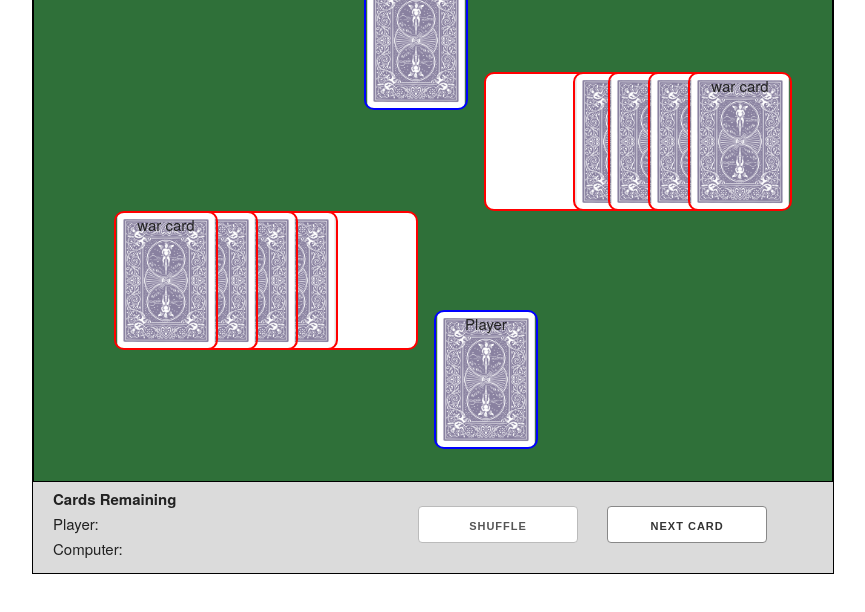
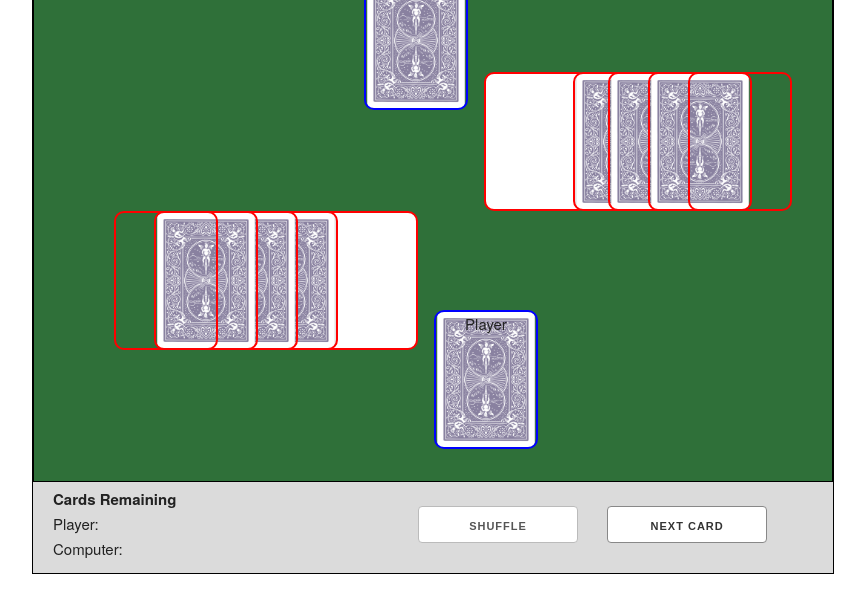
Before and after one commit to acho224/wdi-purple-rain-project1, a plain HTML site: page index.html in a window 1280 px wide. Both pictures are taken after a click on the button "NEXT CARD". Shown: the part 128-740 px from the top of the page, without its empty margins (207-1072 px from the left). Drawn offline with nearby package versions, Linux system fonts and the light colour scheme.

Commit message:
Final draft of Project

```diff
--- a/index.html
+++ b/index.html
@@ -23,7 +23,7 @@
               <li class="tiecard card"></li>
               <li id="comptiecard2" class="tiecard card"></li>
               <li id="comptiecard3" class="tiecard card"></li>
-              <li id="compwarcard" class="tiecard card">war card</li>
+              <li id="compwarcard" class="tiecard card"></li>
             </ul>
           </div>
         </div>
@@ -35,7 +35,7 @@
               <li id="playertiecard1" class="tiecard card"></li>
               <li id="playertiecard2" class="tiecard card"></li>
               <li id="playertiecard3" class="tiecard card"></li>
-              <li id="playerwarcard" class="tiecard card">war card</li>
+              <li id="playerwarcard" class="tiecard card"></li>
             </ul>
           </div>
         </div>
--- a/script.js
+++ b/script.js
@@ -62,6 +62,9 @@ function compareCards(){
   } else {
     return tiebreaker(pCard,cCard);
   };
+
+checkRemaining();
+
   console.log("Player Remaining: "+ playerRemaining, " Computer Remaining: "+ compRemaining)
   console.log(compCards);
   console.log(playerCards);
@@ -72,7 +75,18 @@ function compareCards(){
 // set counter -3 for both player/ comp
 // clear cards after pushing to winner's array
 
+function checkRemaining(){
+  if (compCards.length === 0){
+    alert('You WIN!!');
+  } else if (playerCards.length === 0){
+    alert('You LOSE!!');
+  }
+};
+
+
 function tiebreaker(pFirstCard,cFirstCard){
+  $('#playercardup').css("background-image", "url('images/cards/"+ pFirstCard +".png')");
+  $('#compcardup').css("background-image", "url('images/cards/"+ cFirstCard +".png')");
   alert("We have a tie. \n THIS MEANS WAR!!!");
   var compWarCards = compCards.splice(0,3);
   var playerWarCards = playerCards.splice(0,3);
@@ -80,8 +94,8 @@ function tiebreaker(pFirstCard,cFirstCard){
   console.log(hiddenWarCards);
   cLastWarCard = compCards.shift();
   pLastWarCard = playerCards.shift();
-  $('#compwarcard').html(cLastWarCard);
-  $('#playerwarcard').html(pLastWarCard);
+  $('#compwarcard').css("background-image", "url('images/cards/"+ cLastWarCard +".png')");
+  $('#playerwarcard').css("background-image", "url('images/cards/"+ pLastWarCard +".png')");
 
   $('#playerwarzone, #compwarzone').css('display','block');
 
--- a/style.css
+++ b/style.css
@@ -116,6 +116,10 @@ button{
 }
 #compwarcard{
   right: 40px;
+  background-size: cover;
+  background-size: 93%;
+  background-position: center;
+  background-re
 }
 #playerwarzone{
   position: relative;
@@ -132,6 +136,10 @@ button{
 }
 #playerwarcard{
   left:80px;
+  background-size: cover;
+  background-size: 93%;
+  background-position: center;
+  background-re
 }
 #playercardup {
   clear: both;
```
